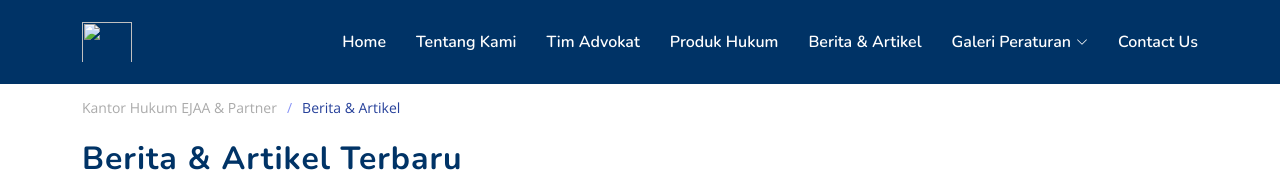
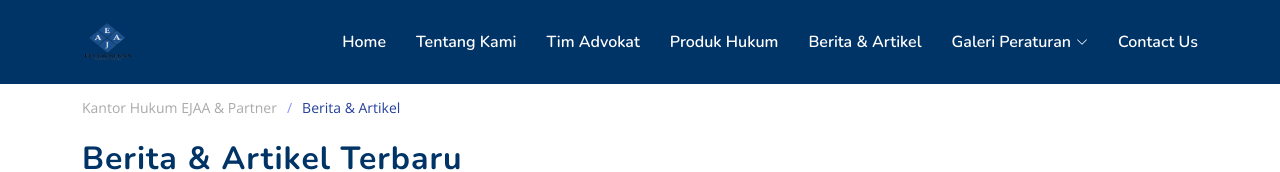
Before and after one commit to Bayy24/Kantor-Hukum-EJAA, a plain HTML site: page berita.html in a window 1280 px wide. Shown: the top 172 px of the page. Drawn offline with nearby package versions, Linux system fonts and the light colour scheme.

Commit message:
Add files via upload

```diff
--- a/berita.html
+++ b/berita.html
@@ -10,7 +10,7 @@
     <meta content="" name="keywords">
 
     <!-- Favicons -->
-    <link rel="icon" href="img/logoKecil.png" type="image/x-icon">
+    <link rel="icon" href="assets/img/logoKecil.png" type="image/x-icon">
     <link href="assets/img/apple-touch-icon.png" rel="apple-touch-icon">
 
     <!-- Google Fonts -->
@@ -36,7 +36,7 @@
     <header id="header" class="header fixed-top">
         <div class="container container-xl d-flex align-items-center justify-content-between">
           <a class="logo d-flex align-items-center" href="index.html">
-            <img src="img/logoKecil.png" width="50" height="50" class="d-inline-block align-top" alt="">
+            <img src="assets/img/logoKecil.png" width="50" height="50" class="d-inline-block align-top" alt="">
           </a>
 
           <nav id="navbar" class="navbar">
```
Also changed, not shown: dashboard.html (+2 -2 lines), detailBerita.html (+2 -2 lines), detailGaleriPerdata.html (+2 -2 lines), detailGaleriPidana.html (+2 -2 lines), detailProdukHukum.html (+2 -2 lines), galeriPerdata.html (+2 -2 lines), galeriPidana.html (+2 -2 lines), produkHukum.html (+2 -2 lines), tentangKami.html (+2 -2 lines), timAdvokat.html (+2 -2 lines).
